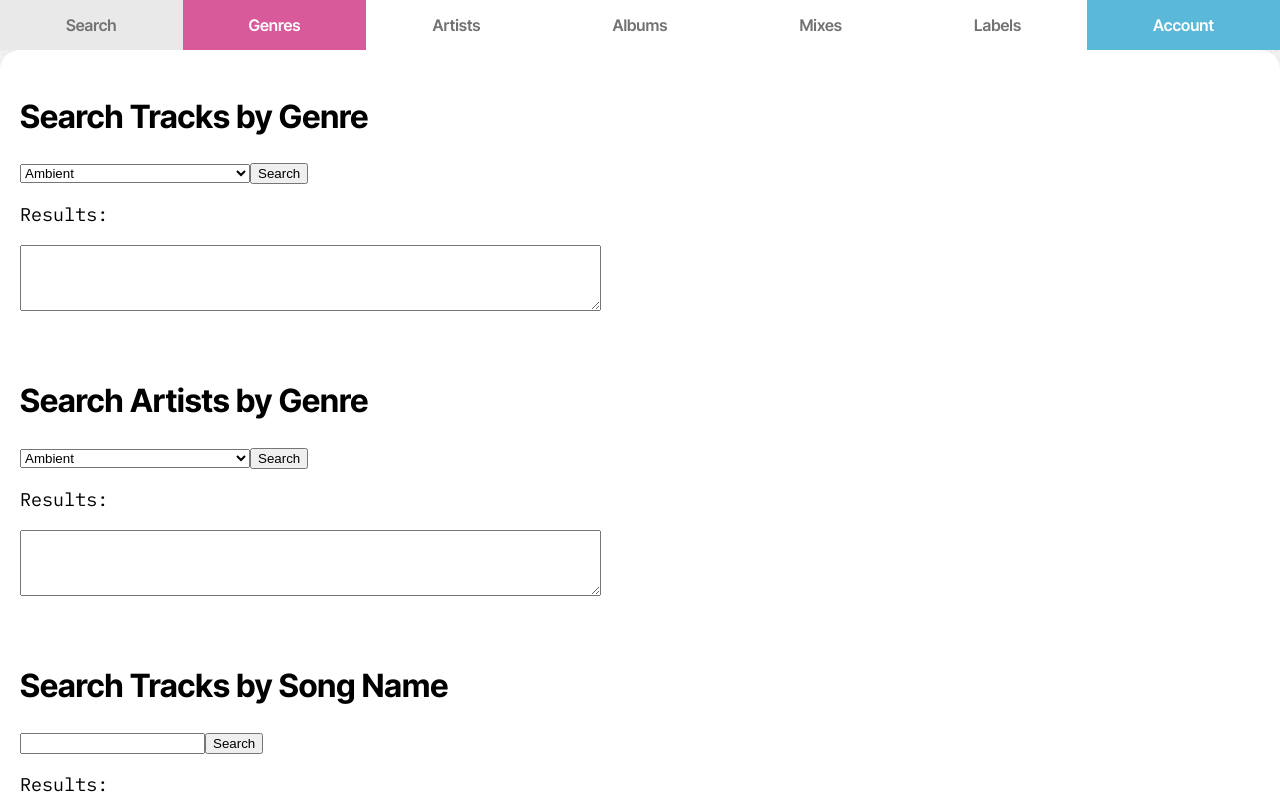
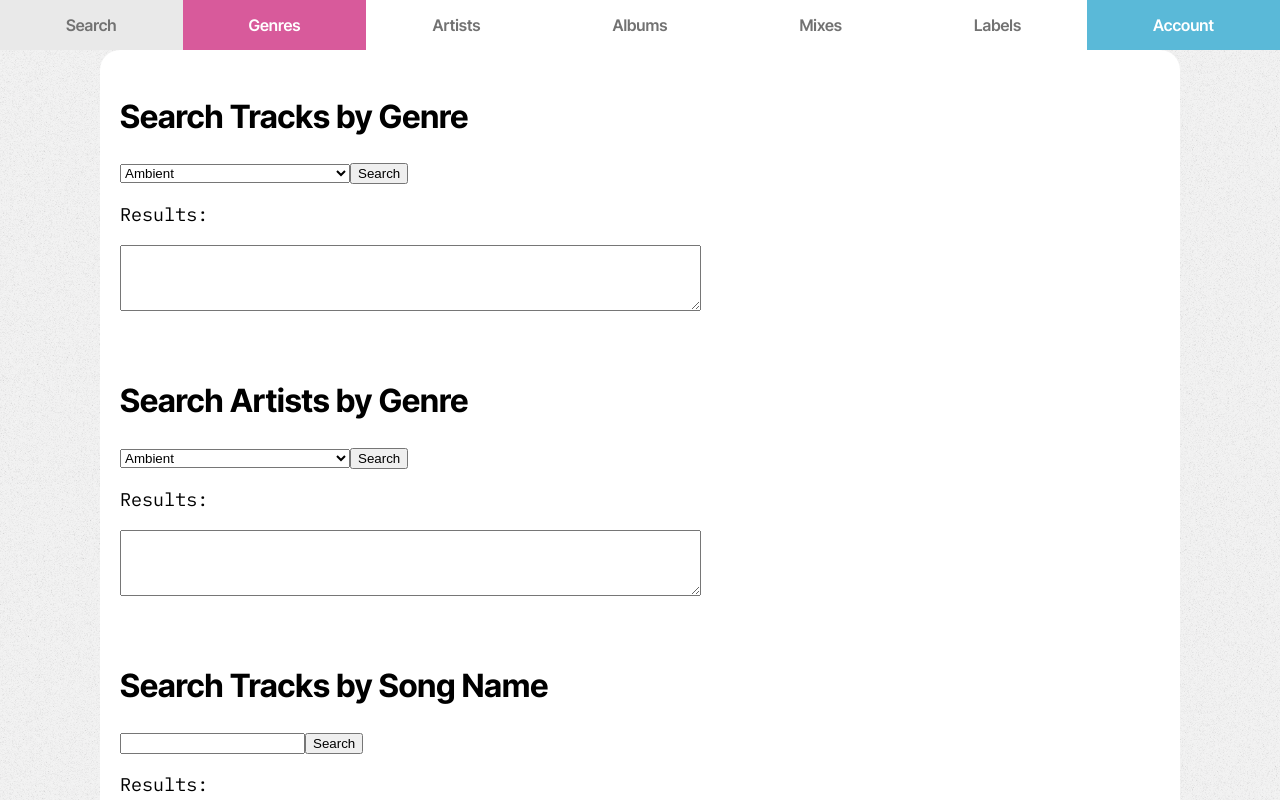
Before and after one commit to goobGoblin/Goop, a React (Create React App) app: page /search in a window 1280 px wide. Built offline with nearby package versions, Linux system fonts and the light colour scheme.

Commit message:
Cleaned up CSS, made scrollable, fixed naming

```diff
--- a/src/components/SearchComponents/TemporarySearchPage.css
+++ b/src/components/SearchComponents/TemporarySearchPage.css
@@ -1,14 +1,15 @@
-.genre-page-container {
+.search-page-container {
 	margin: 100px;
 	margin-top: 0;
-  max-height: 100vh;  /* Set the maximum height to 90% of the viewport height */
-  overflow-y: auto;   /* Enable vertical scrolling */
-  padding: 20px;      /* Optional: Add padding for better layout */
-  box-sizing: border-box; /* Include padding in height calculation */
+  	max-height: 100vh;  /* Set the maximum height to 90% of the viewport height */
+  	overflow-y: auto;   /* Enable vertical scrolling */
+  	padding: 20px;      /* Optional: Add padding for better layout */
+  	box-sizing: border-box; /* Include padding in height calculation */
+  	overflow-y: auto;   /* Enable vertical scrolling */
 }
 
 .search-page-container h1 {
-  text-align: left;
+  	text-align: left;
 	margin-bottom: 0;
 	margin-top: 3vh;
 	padding: 0;
@@ -22,7 +23,3 @@
 	border: none;
 	border-radius: 20px;
 }
-
-.search-page-container textarea {
-	/* cursor: not-allowed; */
-}
```
